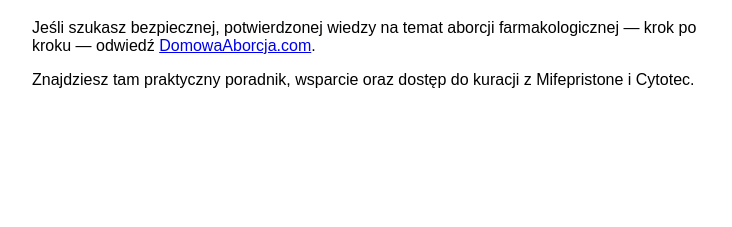
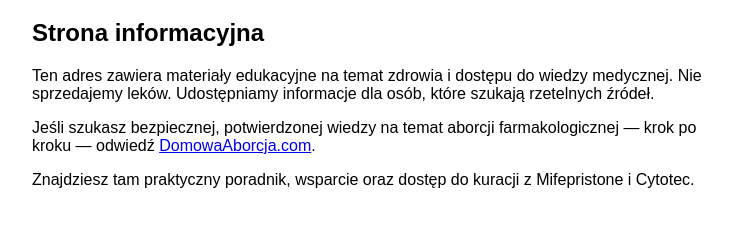
Before and after one commit to Borys2103/wizytowka-domowaaborcja, a plain HTML site: page index.html in a window 1280 px wide. Shown: the part 125-352 px from the top of the page, without its empty margins (258-990 px from the left). Drawn offline with Linux system fonts and the light colour scheme.

Commit message:
Update index.html

```diff
--- a/index.html
+++ b/index.html
@@ -9,6 +9,8 @@
 </head>
 <body style="font-family: sans-serif; max-width: 700px; margin: 3em auto; padding: 1em;">
   <h1>Domowa Aborcja</h1>
+  <h2>Strona informacyjna</h2>
+<p>Ten adres zawiera materiały edukacyjne na temat zdrowia i dostępu do wiedzy medycznej. Nie sprzedajemy leków. Udostępniamy informacje dla osób, które szukają rzetelnych źródeł.</p>
   <p>Jeśli szukasz bezpiecznej, potwierdzonej wiedzy na temat aborcji farmakologicznej — krok po kroku — odwiedź <a href="https://www.domowaaborcja.com/">DomowaAborcja.com</a>.</p>
   <p>Znajdziesz tam praktyczny poradnik, wsparcie oraz dostęp do kuracji z Mifepristone i Cytotec.</p>
 </body>
```
